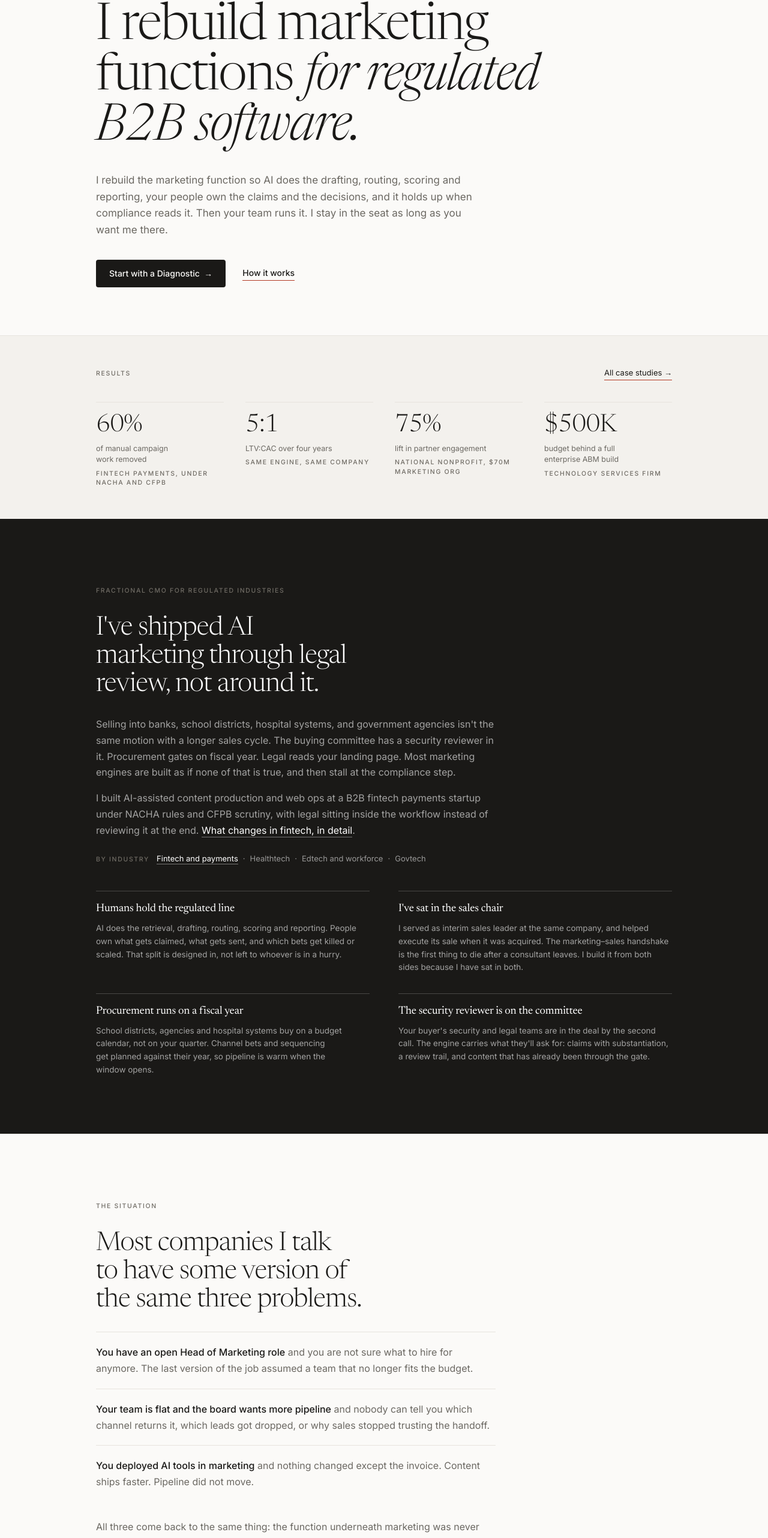
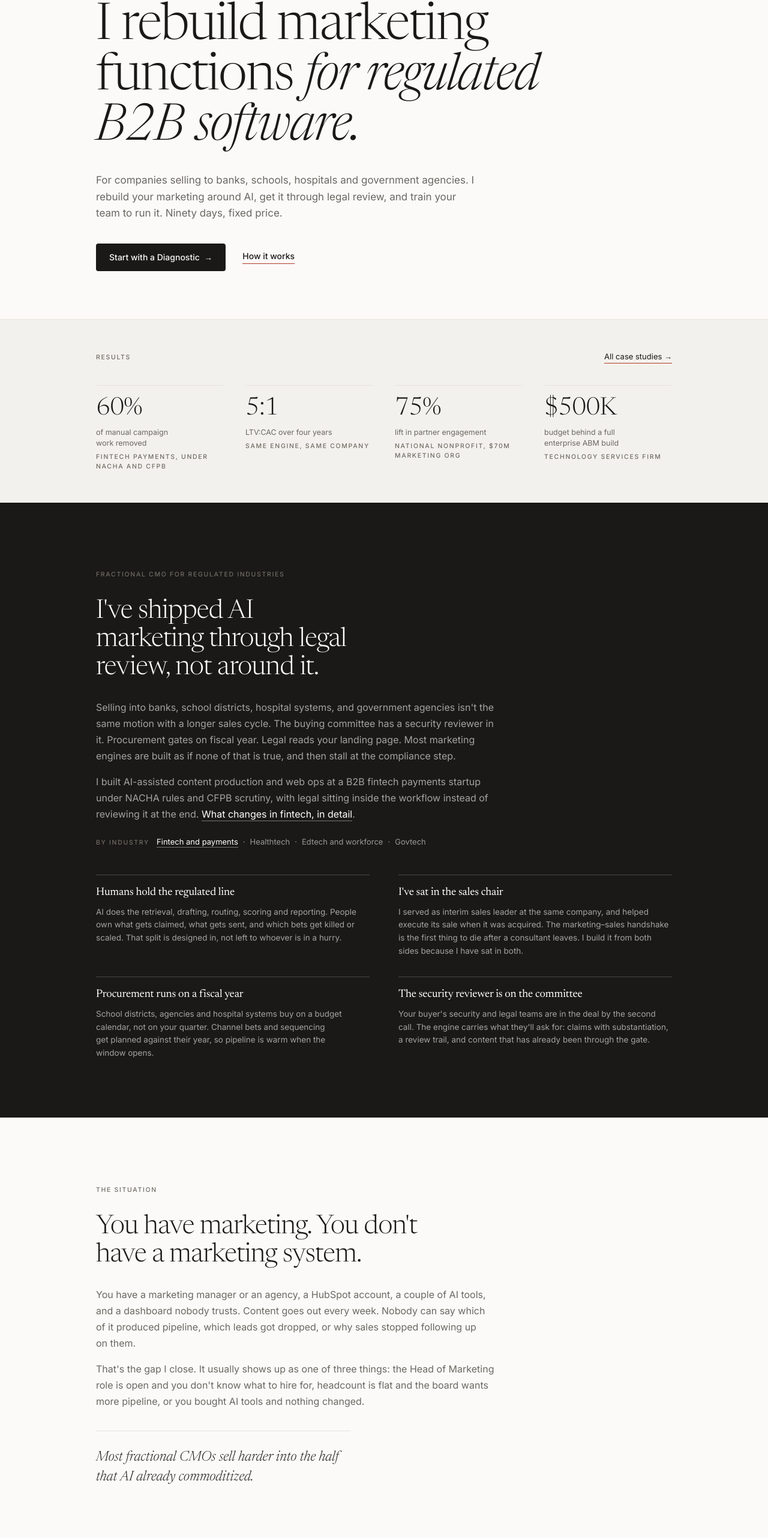
Before and after one commit to neelythomson/neelythomson-site, a Next.js app: page / in a window 1280 px wide. Shown: the part 208-2772 px from the top of the page at 60% size. Built offline with nearby package versions, Linux system fonts and the light colour scheme.

Commit message:
Homepage copy v4: plain, succinct; Compliant section

```diff
--- a/src/components/About.tsx
+++ b/src/components/About.tsx
@@ -24,9 +24,8 @@ export default function About() {
             acquired.
           </p>
           <p className="mt-4 text-base leading-[1.68] text-muted">
-            Now I work independently, rebuilding marketing functions for B2B
-            software sold into regulated and institutional buyers: AI-native,
-            compliant, and run by the client&apos;s own team.
+            Now I do this for B2B software companies that sell to regulated
+            buyers.
           </p>
         </div>
 
--- a/src/components/Compliant.tsx
+++ b/src/components/Compliant.tsx
@@ -1,52 +1,24 @@
-const blocks = [
-  {
-    t: "The usage policy",
-    b: "What AI may touch, what it may draft, and what a person must sign, written down and agreed with legal before the first prompt runs.",
-  },
-  {
-    t: "Approval gates",
-    b: "Review states, approval routing, and claim substantiation live inside the workflow. Legal stops being the bottleneck because they're a step, not a gate.",
-  },
-  {
-    t: "The record",
-    b: "Prompt and output logs, model versions, and who approved what, kept the way an examiner expects to find them. The function can show its work.",
-  },
-];
-
 export default function Compliant() {
   return (
     <section id="compliant" className="scroll-mt-20 border-t border-rule bg-band px-6 pt-24 pb-20 sm:px-10 sm:pt-28 sm:pb-24">
       <div className="mx-auto max-w-[960px]">
-        <p className="label mb-8">Compliant by design</p>
+        <p className="label mb-8">Compliance</p>
 
         <h2 className="display-sm mb-7 max-w-[22ch] text-[clamp(1.9rem,3.4vw,2.9rem)]">
-          An AI-native marketing function your legal team can read.
+          Built to pass legal review.
         </h2>
 
         <p className="measure text-base leading-[1.68] text-muted">
-          The rules that govern your marketing did not change when the tools
-          did. A machine-drafted claim is still your claim, supervision cannot
-          be handed to an algorithm, and the record has to show who reviewed
-          what. I build the function so that is true from the first week, not
-          retrofitted after the first exam.
+          In fintech, edtech, healthtech and govtech, every claim on your
+          website is a regulated statement. I put review inside the workflow,
+          so legal sees each claim with its evidence attached instead of
+          reading finished campaigns at the end. I write the rules for what AI
+          can draft and what a person has to approve. And I keep the record an
+          examiner would ask for: prompts, outputs, approvals.
         </p>
-
-        <div className="mt-11 grid gap-x-12 gap-y-8 sm:grid-cols-3">
-          {blocks.map((p) => (
-            <div key={p.t}>
-              <h3 className="display-xs mb-2 border-t border-rule pt-4 text-[18px]">
-                {p.t}
-              </h3>
-              <p className="text-[13.5px] leading-[1.6] text-muted">{p.b}</p>
-            </div>
-          ))}
-        </div>
-
-        <p className="mt-10 text-[13px] text-faint">
-          Built this way under NACHA rules and CFPB scrutiny. Designed to the
-          rulebook that applies to you, whether that is FINRA 2210 for a
-          broker-dealer or CFPB UDAAP and your bank partner&apos;s requirements
-          for payments and lending.
+        <p className="measure mt-4 text-base leading-[1.68] text-muted">
+          I built marketing this way at a payments company under NACHA and
+          CFPB. It cut manual campaign work by 60%.
         </p>
       </div>
     </section>
--- a/src/components/Engine.tsx
+++ b/src/components/Engine.tsx
@@ -20,7 +20,6 @@ const groups = [
       "Lead scoring and routing built into your CRM and marketing automation, with the data architecture underneath",
       "The marketing-to-sales SLA, one page, signed by both sides",
       "The AI production process: brief template, subject-matter-expert loop, prompt and template libraries, a written quality bar",
-      "The AI usage policy and approval gates: what AI may draft, what a person must sign, and the log that proves it",
       "Intake and capacity: one queue, every request scored on pipeline impact",
       "Lifecycle and nurture sequencing: logic, triggers, branching, timing",
     ],
@@ -63,10 +62,11 @@ export default function Engine() {
             on your team.
           </h2>
           <p className="measure text-base leading-[1.68] text-muted">
-            The engine has three layers. The strategy layer points it. The
-            operating system runs it. The optimization loop makes it cheaper per
-            opportunity every quarter. Every complaint a CEO has about marketing
-            lives in one of the three.{" "}
+            Three layers, built in order, in the tools you already own.
+            Strategy decides who you sell to and what you say. The operating
+            system moves leads from first touch to sales without anyone chasing
+            them. The scoreboard tells you what each channel returned, every
+            month.{" "}
             <a href="/marketing-engine" className="border-b border-accent pb-px text-ink transition-colors hover:text-accent">
               The full definition
             </a>
--- a/src/components/Hero.tsx
+++ b/src/components/Hero.tsx
@@ -38,11 +38,9 @@ export default function Hero() {
           </h1>
 
           <p className="mb-9 max-w-[60ch] text-[17px] leading-[1.62] text-muted">
-            I rebuild the marketing function so AI does the drafting,
-            routing, scoring and reporting, your people own the claims and
-            the decisions, and it holds up when compliance reads it. Then
-            your team runs it. I stay in the seat as long as you want me
-            there.
+            For companies selling to banks, schools, hospitals and government
+            agencies. I rebuild your marketing around AI, get it through legal
+            review, and train your team to run it. Ninety days, fixed price.
           </p>
 
           <div className="flex flex-wrap items-center gap-x-7 gap-y-4">
--- a/src/components/Packages.tsx
+++ b/src/components/Packages.tsx
@@ -10,7 +10,7 @@ const packages = [
       "Stack, process, and funnel audit, by business unit",
       "Interviews with you, marketing, sales, and the business owners",
       "The last ninety days of marketing requests, classified",
-      "A findings document: what AI should cover, what stays human, what the function costs against today, ranked by impact on pipeline",
+      "A findings document, ranked by impact on pipeline",
       "A board one-pager",
       "A scoped, priced proposal for the build",
     ],
@@ -29,11 +29,11 @@ const packages = [
       "Everything under What you keep, as working files",
       "Four weeks of support after handoff",
     ],
-    note: "Fixed scope and a fixed end date for the build, agreed in writing. What happens after it is yours to decide.",
+    note: "Fixed scope and a fixed end date, agreed in writing before anything starts.",
   },
   {
     n: "03",
-    stage: "What most people keep",
+    stage: "After, or instead",
     name: "The Advisory Seat",
     figure: "Monthly",
     terms: "Scoped per client",
@@ -62,14 +62,14 @@ export default function Packages() {
         <p className="label mb-8">Packages</p>
 
         <h2 className="display-sm mb-7 max-w-[22ch] text-[clamp(1.9rem,3.4vw,2.9rem)]">
-          Three ways in. Most people start with the first.
+          Three ways in. Most people start with the Diagnostic.
         </h2>
 
         <p className="measure text-base leading-[1.68] text-muted">
-          Nobody should quote a ninety-day build before looking at the business,
-          so the Diagnostic is where almost everything starts. What comes after
-          it is scoped to what we find there, and written down in full before
-          anything begins.
+          The Diagnostic is two weeks and $7,500. I audit your stack, your
+          funnel and your team, then tell you what to build, what AI should
+          do, what your people should do, and what it costs. If you hire me to
+          build it, the $7,500 comes off the price. If not, the plan is yours.
         </p>
 
         <div className="mt-11 grid items-start gap-x-8 md:grid-cols-3">
--- a/src/components/Situation.tsx
+++ b/src/components/Situation.tsx
@@ -1,18 +1,3 @@
-const situations = [
-  {
-    t: "You have an open Head of Marketing role",
-    b: "and you are not sure what to hire for anymore. The last version of the job assumed a team that no longer fits the budget.",
-  },
-  {
-    t: "Your team is flat and the board wants more pipeline",
-    b: "and nobody can tell you which channel returns it, which leads got dropped, or why sales stopped trusting the handoff.",
-  },
-  {
-    t: "You deployed AI tools in marketing",
-    b: "and nothing changed except the invoice. Content ships faster. Pipeline did not move.",
-  },
-];
-
 export default function Situation() {
   return (
     <section className="border-t border-rule px-6 pt-24 pb-20 sm:px-10 sm:pt-28 sm:pb-24">
@@ -20,31 +5,20 @@ export default function Situation() {
         <p className="label mb-8">The situation</p>
 
         <h2 className="display-sm mb-7 max-w-[22ch] text-[clamp(1.9rem,3.4vw,2.9rem)]">
-          Most companies I talk to have some version of the same three
-          problems.
+          You have marketing. You don&apos;t have a marketing system.
         </h2>
 
-        <div className="measure">
-          {situations.map((s, i) => (
-            <div
-              key={s.t}
-              className={`py-5 ${i === 0 ? "border-t border-rule" : "border-t border-rule"}`}
-            >
-              <p className="text-base leading-[1.68] text-ink">
-                <span className="font-medium">{s.t}</span>{" "}
-                <span className="text-muted">{s.b}</span>
-              </p>
-            </div>
-          ))}
-        </div>
-
-        <p className="measure mt-7 text-base leading-[1.68] text-muted">
-          All three come back to the same thing: the function underneath
-          marketing was never built. Everyone reads it as a content problem.
-          It&apos;s a plumbing problem: sequencing, scoring, routing,
-          attribution, and an operating cadence that forces a decision every
-          week. AI made production cheap, which is exactly what made the
-          plumbing scarce.
+        <p className="measure text-base leading-[1.68] text-muted">
+          You have a marketing manager or an agency, a HubSpot account, a
+          couple of AI tools, and a dashboard nobody trusts. Content goes out
+          every week. Nobody can say which of it produced pipeline, which
+          leads got dropped, or why sales stopped following up on them.
+        </p>
+        <p className="measure mt-4 text-base leading-[1.68] text-muted">
+          That&apos;s the gap I close. It usually shows up as one of three
+          things: the Head of Marketing role is open and you don&apos;t know
+          what to hire for, headcount is flat and the board wants more
+          pipeline, or you bought AI tools and nothing changed.
         </p>
 
         <p
```
